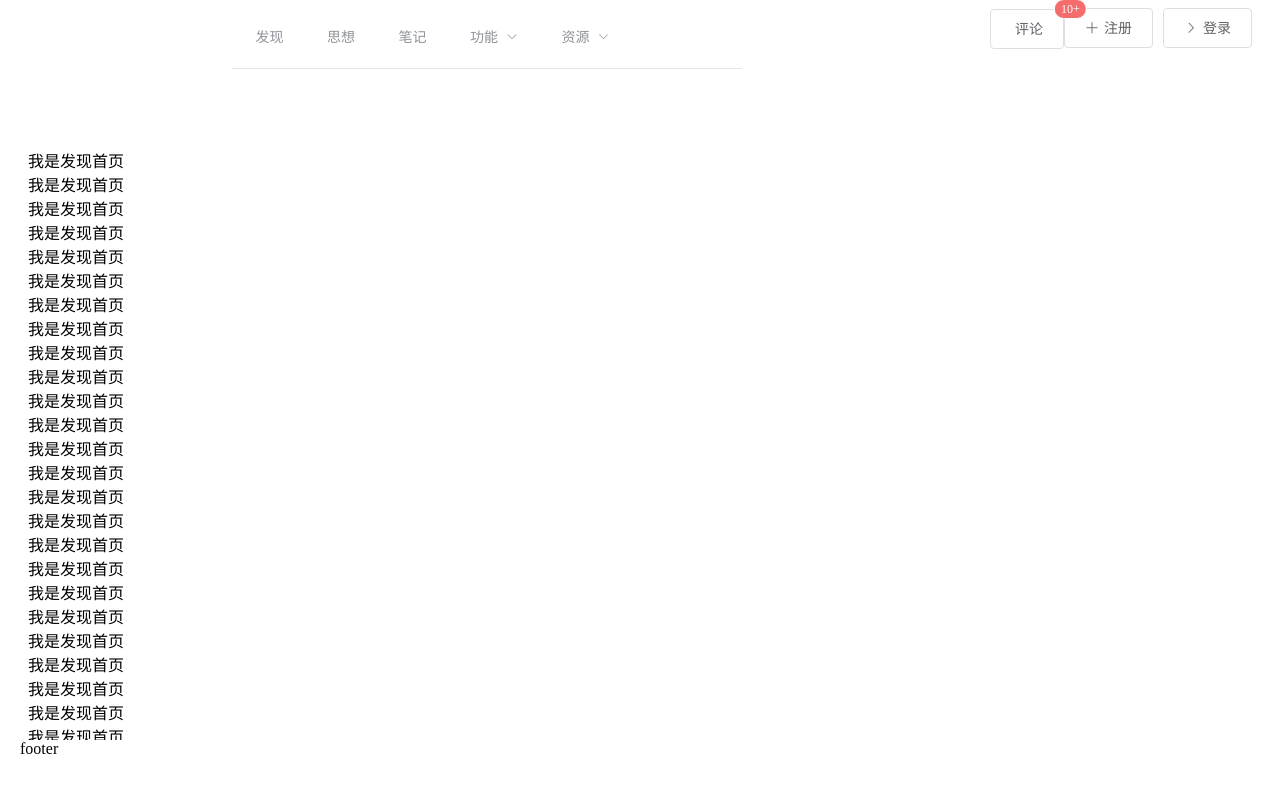
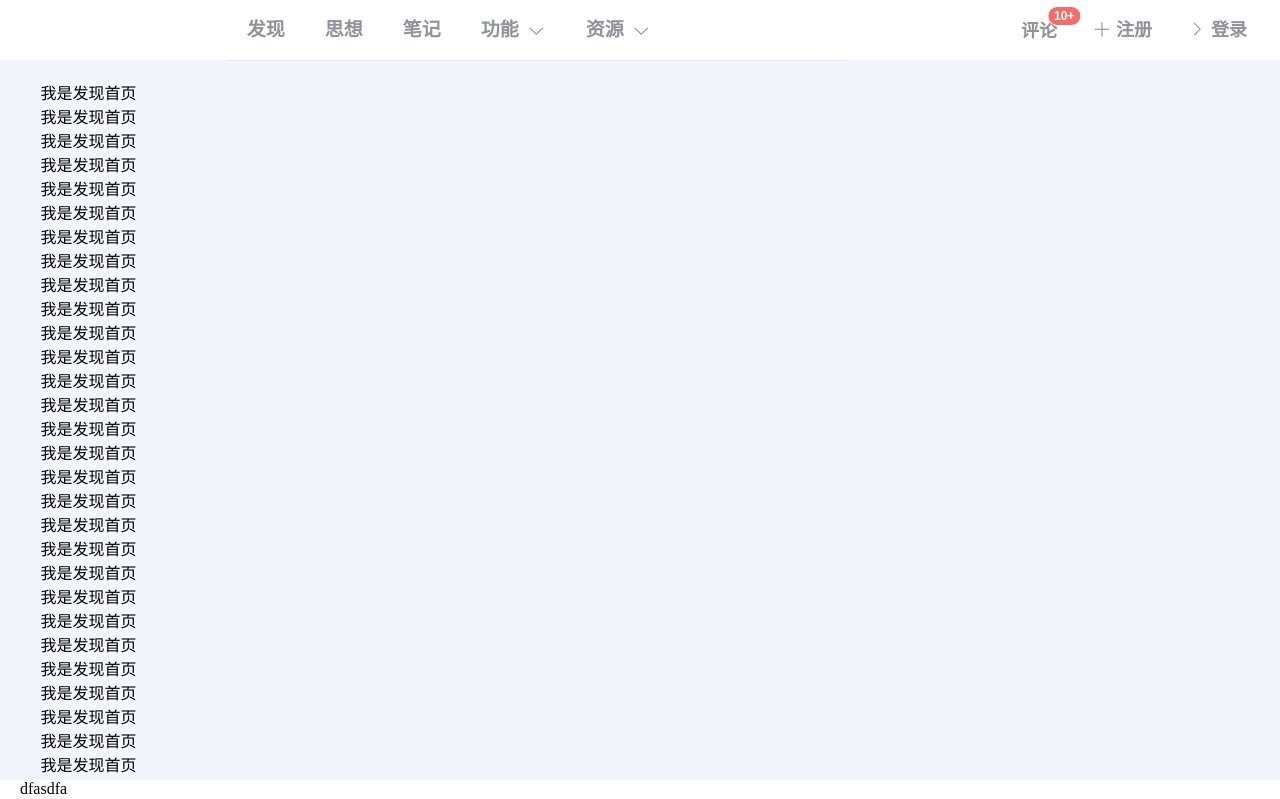
Before and after one commit to yueshizhixin/alm-vue, a Vue app: page / in a window 1280 px wide. Shown: the top 799 px of the page. Built offline with nearby package versions, Linux system fonts and the light colour scheme; a small style sheet from the web is missing.

Commit message:
base frame

```diff
--- a/index.html
+++ b/index.html
@@ -10,6 +10,18 @@
   <meta name="description" content="埃罗芒老兄 个人网站 '沉睡的传说，动摇的事实。真实下的黑暗，废墟上的噩梦。大海的香气，迟来的后悔。'">
 
   <link rel="stylesheet" href="//at.alicdn.com/t/font_668228_raa1b67fezouhaor.css">
+
+  <style>
+    /*reset css*/
+    body, dl, dt, dd, ul, ol, li, pre, form, fieldset, input, p, blockquote, th, td {
+      margin:0;
+    }
+    /*el-menu重写*/
+    .el-submenu__title,.el-submenu__icon-arrow,.el-icon-arrow-down{
+      font-size: 19px !important;
+    }
+  </style>
+
 </head>
 <body>
 <div id="app"></div>
--- a/src/App.vue
+++ b/src/App.vue
@@ -4,11 +4,8 @@
       <el-header class="vueHeader">
         <vue-header></vue-header>
       </el-header>
-      <el-main style="position: relative;margin-top:60px;margin-bottom:60px;height: auto">
-        <transition name="el-fade-in">
-          <router-view></router-view>
-        </transition>
-
+      <el-main class="vueMain divbg1">
+        <router-view></router-view>
       </el-main>
       <el-footer class="vueFooter">
         <vue-footer></vue-footer>
@@ -29,7 +26,7 @@
 </script>
 
 <style>
-  .vueHeader ~ .vueFooter {
+  .vueHeader, .vueFooter {
     position: fixed;
     width: 100%;
     z-index: 99;
@@ -40,12 +37,22 @@
 
   .vueHeader {
     top: 0;
+    font-weight: 700;
   }
 
   .vueFooter {
     bottom: 0;
+    height: 20px !important;
+  }
+
+  .vueMain {
+    position: relative;
+    margin-top: 60px;
+    margin-bottom: 20px;
+    height: 100%;
+    top: 0;
+    width: 100%;
   }
 
 
-
 </style>
--- a/src/components/discovery/index.vue
+++ b/src/components/discovery/index.vue
@@ -1,5 +1,7 @@
 <template>
-    <div>
+  <div class="divMain">
+    <transition name="el-zoom-in-top">
+      <div v-show="comShow" class="transition-box">
         我是发现首页 <br> 我是发现首页 <br> 我是发现首页 <br> 我是发现首页 <br>
         我是发现首页 <br> 我是发现首页 <br> 我是发现首页 <br> 我是发现首页 <br>
         我是发现首页 <br> 我是发现首页 <br> 我是发现首页 <br> 我是发现首页 <br>
@@ -9,11 +11,21 @@
         我是发现首页 <br> 我是发现首页 <br> 我是发现首页 <br> 我是发现首页 <br>
         我是发现首页 <br> 我是发现首页 <br> 我是发现首页 <br> 我是发现首页 <br>
       </div>
+    </transition>
+  </div>
 </template>
 
 <script>
   export default {
-        name: "index"
+    name: "index",
+    data() {
+      return {
+        comShow: false,
+      }
+    },
+    mounted(){
+      this.comShow=true
+    }
   }
 </script>
 
--- a/src/components/func/crawler/index.vue
+++ b/src/components/func/crawler/index.vue
@@ -1,31 +1,34 @@
 <template>
-  <div>
+  <div class="divbg2">
+    <transition name="el-zoom-in-top">
+      <div v-show="comShow" class="transition-box">
         <el-tabs type="border-card" :tab-position="tabPosition">
           <el-tab-pane>
             <span slot="label"><i class="iconfont icon-wangyiyunyinle">&nbsp;</i>网易云音乐</span>
-        <el-tabs v-model="yunMusicActive" type="card" @tab-click="yunMusicHandler">
+            <el-tabs v-model="yunMusicActive" type="card" @tab-click="yunMusicHandler" >
               <el-tab-pane label="歌曲评论" name="0">
                 <el-row>
                   <el-col :lg="4">
-                <el-input prefix-icon="el-icon-search" clearable></el-input>
+                    <el-input prefix-icon="el-icon-search" clearable placeholder="请输入歌曲名称"></el-input>
                   </el-col>
-              <el-col :lg="4":offset="1">
-                <el-button icon="iconfont icon-crawler" type="danger" style="width: 50%;">&nbsp;爬取</el-button>
+                  <el-col :lg="4" :offset="1">
+                    <el-button icon="iconfont icon-crawler" type="danger" style="width: 100%;">&nbsp;&nbsp;爬&nbsp;取
+                    </el-button>
                   </el-col>
                 </el-row>
                 <br>
                 <el-row>
-              <el-col :lg="4" :md="12" :sm="12" :xs="24" v-for="(o, i) in songs" :key="i" :offset="i%5===0 ? 0 : 1">
+                  <el-col  :md="5" :sm="12" :xs="24" v-for="(o, i) in songs" :key="i" :offset="i%4===0 ? 0 : 1">
                     <el-card :body-style="{ padding: '0px' }">
                       <img :src="o.url" class="image">
                       <div style="padding: 14px;">
                         <span>好吃的汉堡</span>
                         <div class="bottom clearfix">
-                      <time class="time">2017-12-10 12:40:36</time>
-                      <el-button type="text" class="button">操作按钮</el-button>
+                          <time class="time">风的清</time>
+                          <el-button type="text" class="button">选择</el-button>
                         </div>
                       </div>
-                  <div v-if="i%5===4"><br></div>
+                      <div v-if="i%4===3"><br></div>
                     </el-card>
                   </el-col>
                 </el-row>
@@ -37,8 +40,9 @@
             <span slot="label"><i class="iconfont icon-zhihu">&nbsp;</i>知乎</span>
             知乎
           </el-tab-pane>
-
         </el-tabs>
+      </div>
+    </transition>
   </div>
 </template>
 
@@ -47,6 +51,7 @@
     name: "index",
     data() {
       return {
+        comShow: false,
         tabPosition: 'left',
         yunMusicActive: '0',
         songs: [
@@ -68,6 +73,9 @@
       yunMusicHandler(tab, eve) {
         // console.log(tab,eve)
       }
+    },
+    mounted() {
+      this.comShow = true
     }
   }
 </script>
@@ -75,7 +83,6 @@
 <style scoped>
   .time {
     font-size: 13px;
-    color: #999;
   }
 
   .bottom {
--- a/src/components/func/index.vue
+++ b/src/components/func/index.vue
@@ -1,5 +1,5 @@
 <template>
-    <div>
+    <div class="divMain">
       <router-view></router-view>
     </div>
 </template>
--- a/src/components/note/index.vue
+++ b/src/components/note/index.vue
@@ -1,5 +1,5 @@
 <template>
-    <div>
+    <div class="divMain">
       我是笔记首页
     </div>
 </template>
--- a/src/components/thought/index.vue
+++ b/src/components/thought/index.vue
@@ -1,5 +1,5 @@
 <template>
-    <div>
+    <div class="divMain">
       我是思想首页
     </div>
 </template>
--- a/src/components/vueFooter.vue
+++ b/src/components/vueFooter.vue
@@ -1,6 +1,8 @@
 <template>
     <div>
-      <span>footer&nbsp;</span>
+      <span class="">
+        dfasdfa
+      </span>
     </div>
 </template>
 
@@ -11,5 +13,7 @@
 </script>
 
 <style scoped>
+  .footL{
 
+  }
 </style>
--- a/src/components/vueHeader.vue
+++ b/src/components/vueHeader.vue
@@ -1,64 +1,47 @@
 <template>
   <div>
     <el-row>
-      <el-col :span="4">
-        &nbsp;
-      </el-col>
-      <el-col :span="10">
-        <el-menu :default-active="menuActiveIndex" class="el-menu-demo" mode="horizontal" @select="menuHandler">
-          <el-menu-item index="100">
-            <i class="iconfont icon-wangluo">&nbsp;</i>发现
+      <el-col :span="4">&nbsp;</el-col>
+      <el-col :span="12">
+        <el-menu :default-active="menuActiveIndex" mode="horizontal" @select="menuHandler" @hover="menuHover"
+                 class="menu">
+          <el-menu-item index="100" class="menuItem">发现
           </el-menu-item>
-          <el-menu-item index="200">
-            <i class="iconfont icon-bulbthoughtidea">&nbsp;</i>思想
+          <el-menu-item index="200" class="menuItem">思想
           </el-menu-item>
-          <el-menu-item index="300">
-            <i class="iconfont icon-form">&nbsp;</i>笔记
+          <el-menu-item index="300" class="menuItem">笔记
           </el-menu-item>
 
           <el-submenu index="400">
-            <template slot="title"><i class="iconfont icon-gengduo">&nbsp;</i>功能</template>
-            <el-menu-item index="400-100"><i class="iconfont icon-crawler">&nbsp;&nbsp;</i>爬虫</el-menu-item>
-            <el-menu-item index="400-200"><i class="iconfont icon-listblock">&nbsp;&nbsp;</i>LOW POLY</el-menu-item>
-            <el-menu-item index="400-300"><i class="iconfont icon-similarproduct">&nbsp;&nbsp;</i>PDF格式转换</el-menu-item>
+            <template slot="title">功能</template>
+            <el-menu-item index="400-100" class="menuItemSub"><i
+              class="menuItemSub iconfont icon-crawler">&nbsp;&nbsp;</i>爬虫
+            </el-menu-item>
+            <el-menu-item index="400-200" class="menuItemSub"><i class="menuItemSub iconfont icon-listblock">&nbsp;&nbsp;</i>LOW
+              POLY
+            </el-menu-item>
+            <el-menu-item index="400-300" class="menuItemSub"><i class="menuItemSub iconfont icon-similarproduct">&nbsp;&nbsp;</i>PDF格式转换
+            </el-menu-item>
           </el-submenu>
           <el-submenu index="500">
-            <template slot="title"><i class="iconfont icon-icondownload">&nbsp;</i>资源</template>
-            <el-menu-item index="500-100"><i class="iconfont icon-pic">&nbsp;&nbsp;</i>壁纸</el-menu-item>
+            <template slot="title">资源</template>
+            <el-menu-item index="500-100" class="menuItemSub"><i class="menuItemSub iconfont icon-pic">&nbsp;&nbsp;</i>壁纸
+            </el-menu-item>
           </el-submenu>
-
-          <!--<el-menu-item index="3" disabled>消息中心</el-menu-item>-->
-          <!--<el-menu-item index="4"><a href="">订单管理</a></el-menu-item>-->
         </el-menu>
       </el-col>
 
-      <el-col :span="10" align="right">
+      <el-col :span="8" align="right">
+        <el-button class="button">
+          <el-badge :value="12" class="item badge" :max="10">
+            <i class="iconfont icon-iccomm"></i>&nbsp;评论
+          </el-badge>
+        </el-button>
+        <el-button icon="el-icon-plus" class="button">注册</el-button>
 
-        <el-badge :value="12" class="item" :max="10">
-          <el-button>
-            <i class="iconfont icon-iccomm">&nbsp;</i>评论
-          </el-button>
-        </el-badge>
-        <el-button @click="signUpVisi=true" icon="el-icon-plus">注册</el-button>
-
-        <el-button @click="signInVisi=true" icon="el-icon-arrow-right">登录</el-button>
+        <el-button icon="el-icon-arrow-right" class="button">登录</el-button>
       </el-col>
-
     </el-row>
-    <el-dialog title="注  册" center :visible.sync="signUpVisi" width="40%">
-      <span>这是一段信息</span>
-      <span slot="footer" class="dialog-footer">
-            <el-button @click="signUpVisi = false">取 消</el-button>
-            <el-button type="primary" @click="signUpVisi = false">确 定</el-button>
-          </span>
-    </el-dialog>
-    <el-dialog title="登  录" center :visible.sync="signInVisi" width="40%">
-      <span>这是一段信息</span>
-      <span slot="footer" class="dialog-footer">
-            <el-button @click="signInVisi = false">取 消</el-button>
-            <el-button type="primary" @click="signInVisi = false">确 定</el-button>
-          </span>
-    </el-dialog>
   </div>
 </template>
 
@@ -71,7 +54,7 @@
         menuActiveIndex: '0',
         //注册对话显示标志
         signUpVisi: false,
-        signInVisi:false,
+        signInVisi: false,
       }
     },
     methods: {
@@ -99,6 +82,9 @@
         }
       },
 
+      menuHover(key, keyPath) {
+        console.log(key)
+      }
 
     }
   }
@@ -106,4 +92,31 @@
 
 <style scoped>
 
+  .menu {
+    border-bottom: 0;
+
+  }
+
+  .menuItem {
+    font-size: 19px;
+  }
+
+  .menuItemSub {
+    font-weight: 500;
+    font-size: 16px;
+  }
+
+  .button {
+    border: 0;
+    line-height: 60px;
+    color: #909399;
+    padding: 0 13px;
+    margin: 0 0;
+    font-size: 18px;
+    font-weight: 700;
+    height: 60px;
+  }
+  .badge{
+    line-height: 30px;
+  }
 </style>
--- a/src/main.js
+++ b/src/main.js
@@ -5,6 +5,8 @@ import App from './App'
 import router from './router'
 import ElementUI from 'element-ui';
 import 'element-ui/lib/theme-chalk/index.css';
+import '../static/css/comm.css'
+
 
 Vue.config.productionTip = false;
 // Vue.use(ElementUI, {size: 'medium', zIndex: 3000});
--- /dev/null
+++ b/static/css/comm.css
@@ -0,0 +1,21 @@
+/**
+  div背景颜色级别
+ */
+.divbg1{
+  background-color: #F2F6FC;
+}
+.divbg2{
+  background-color: #EBEEF5;
+}
+.divbg3{
+  background-color: #E4E7ED;
+}
+.divbg4{
+  background-color: #DCDFE6;
+}
+
+.divMain{
+  max-width: 1199px;
+  margin-left: auto;
+  margin-right: auto;
+}
```
Lines whose indentation alone changed are shown as unchanged.
